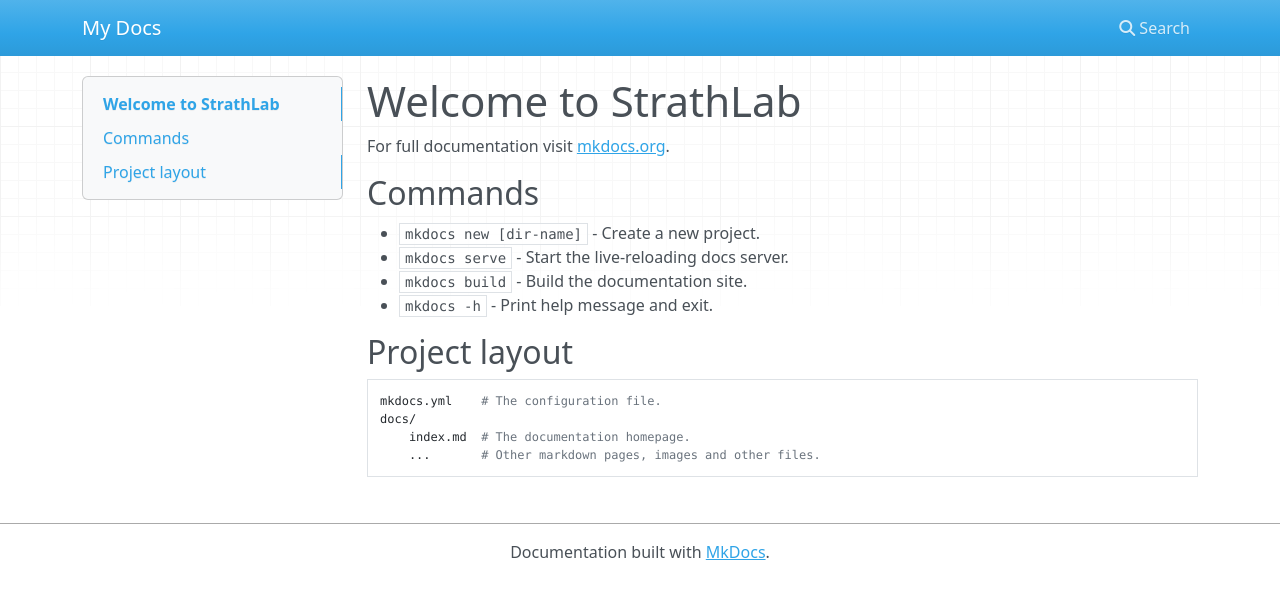
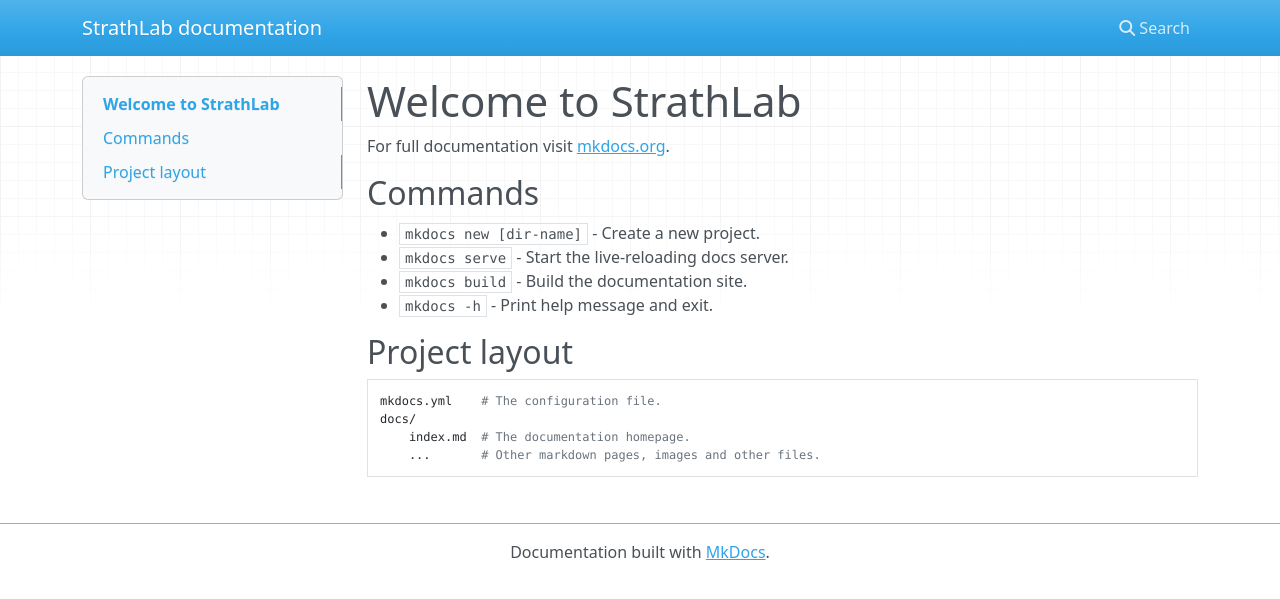
Before and after one commit to mhejda/StrathLab, an MkDocs documentation site: the page built from docs/index.md, in a window 1280 px wide. Shown: the top 599 px of the page. Built offline with MkDocs 1.6.1, drawn with Linux system fonts in a browser that asks for light colours; nearby versions of some CDN libraries.

Commit message:
Set mkdocs dependency for rtfd.io

```diff
--- a/docs/requirements.txt
+++ b/docs/requirements.txt
@@ -1 +1,2 @@
 jinja2<3.1
+mkdocs==1.4.2
--- a/mkdocs.yml
+++ b/mkdocs.yml
@@ -1 +1 @@
-site_name: My Docs
+site_name: StrathLab documentation
```
